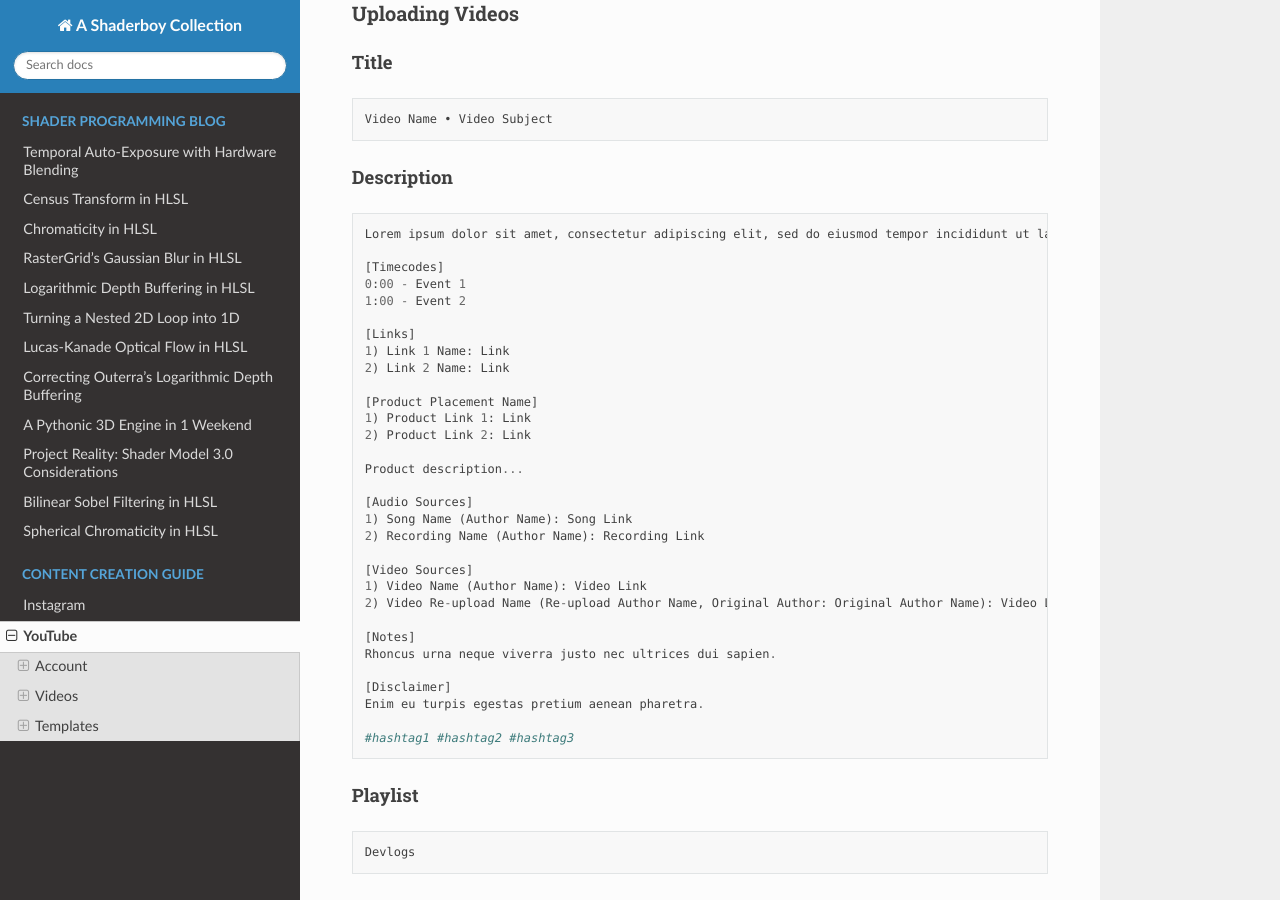
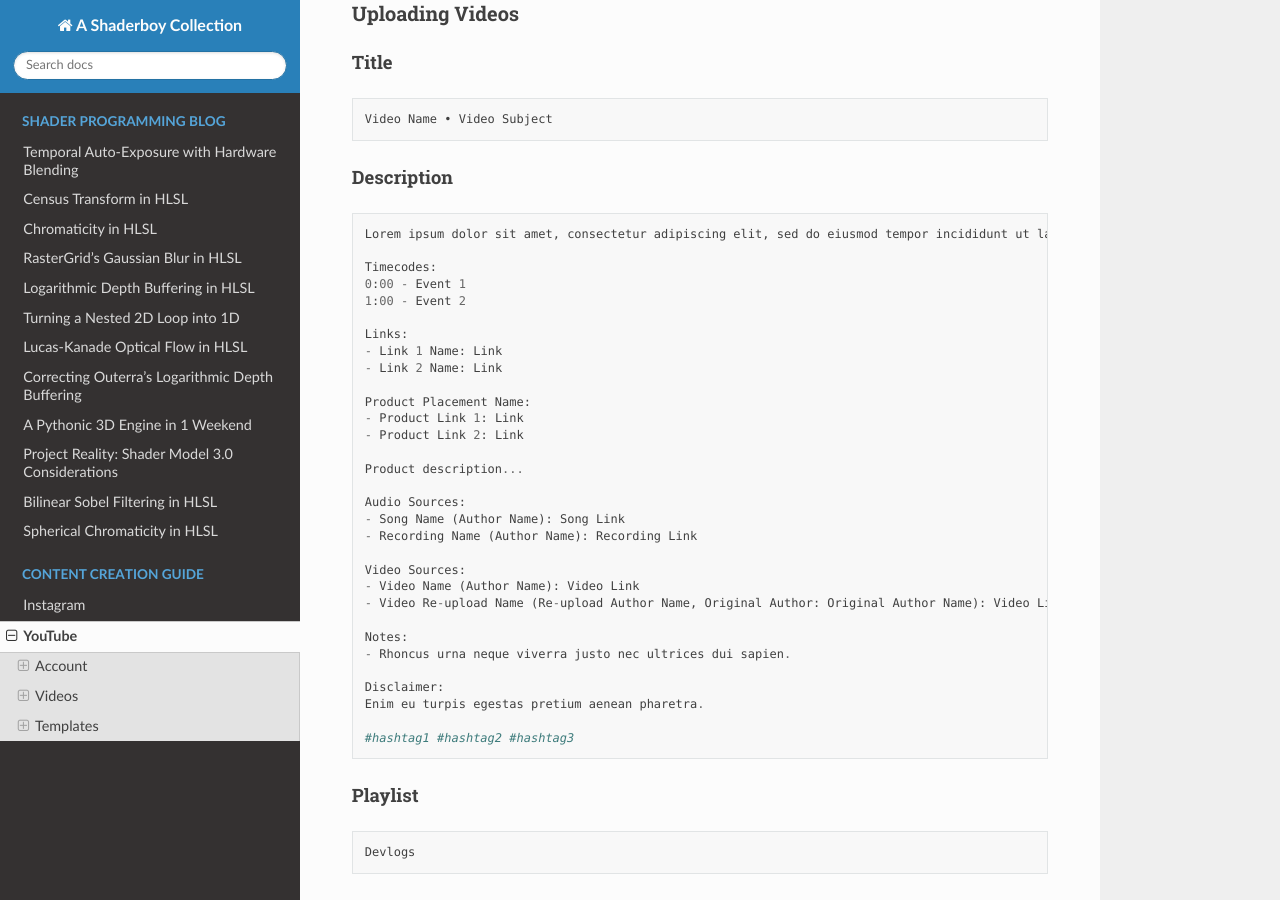
Before and after one commit to papadanku/papadanku.github.io, a Sphinx documentation site: the page built from docs/source/social/youtube.rst, in a window 1280 px wide and 900 px high, scrolled down 932 px. Built offline with Sphinx 7.4.7 and the Read the Docs theme 2.0.0, drawn with Linux system fonts in a browser that asks for light colours.

Commit message:
Update youtube.rst

```diff
--- a/docs/source/social/youtube.rst
+++ b/docs/source/social/youtube.rst
@@ -60,32 +60,32 @@ Description
 
    Lorem ipsum dolor sit amet, consectetur adipiscing elit, sed do eiusmod tempor incididunt ut labore et dolore magna aliqua.
 
-   [Timecodes]
+   Timecodes:
    0:00 - Event 1
    1:00 - Event 2
 
-   [Links]
-   1) Link 1 Name: Link
-   2) Link 2 Name: Link
+   Links:
+   - Link 1 Name: Link
+   - Link 2 Name: Link
 
-   [Product Placement Name]
-   1) Product Link 1: Link
-   2) Product Link 2: Link
+   Product Placement Name:
+   - Product Link 1: Link
+   - Product Link 2: Link
 
    Product description...
 
-   [Audio Sources]
-   1) Song Name (Author Name): Song Link
-   2) Recording Name (Author Name): Recording Link
+   Audio Sources:
+   - Song Name (Author Name): Song Link
+   - Recording Name (Author Name): Recording Link
 
-   [Video Sources]
-   1) Video Name (Author Name): Video Link
-   2) Video Re-upload Name (Re-upload Author Name, Original Author: Original Author Name): Video Link
+   Video Sources:
+   - Video Name (Author Name): Video Link
+   - Video Re-upload Name (Re-upload Author Name, Original Author: Original Author Name): Video Link
 
-   [Notes]
-   Rhoncus urna neque viverra justo nec ultrices dui sapien.
+   Notes:
+   - Rhoncus urna neque viverra justo nec ultrices dui sapien.
 
-   [Disclaimer]
+   Disclaimer:
    Enim eu turpis egestas pretium aenean pharetra.
 
    #hashtag1 #hashtag2 #hashtag3
```
